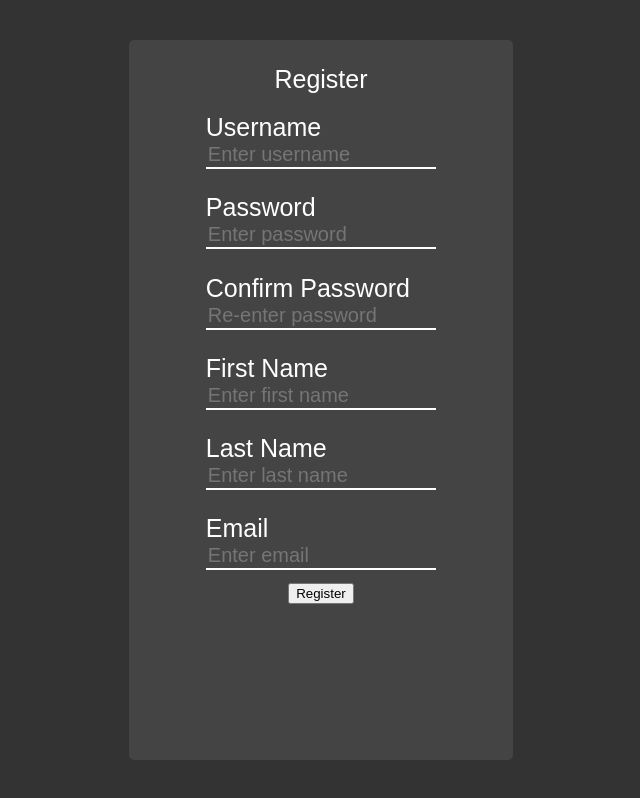
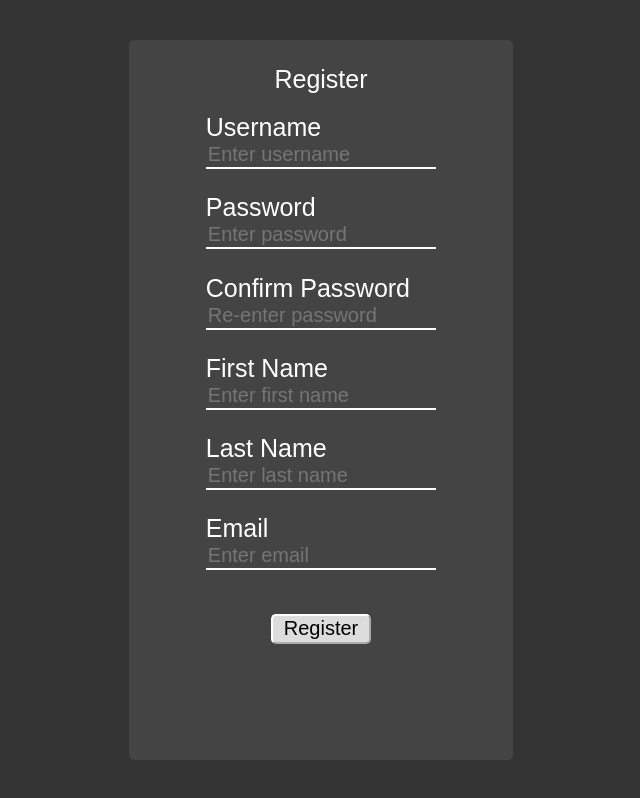
Before and after one commit to ItayAmit/web-navigation, a React (Create React App) app in the folder frontend/: page /register in a window 1280 px wide. Shown: the whole page, without its empty margins (319-959 px from the left). Built offline with nearby package versions, Linux system fonts and the light colour scheme.

Commit message:
Register button updated

```diff
--- a/frontend/src/components/pages/registerPage/registerPage.css
+++ b/frontend/src/components/pages/registerPage/registerPage.css
@@ -21,9 +21,14 @@
 	align-items: center;
 }
 
-.register-page-submit-button {
-    margin-top: 4%;
+.register-page-button {
+	width: 100px;
+	height: 30px;
+	margin-top: 10%;
+	margin-right: 5px;
+	margin-left: 5px;
 	border-radius: 5px;
 	background: #ddd;
 	border-color: #fff;
+	font-size: 20px;
 }
```
Lines whose indentation alone changed are shown as unchanged.
